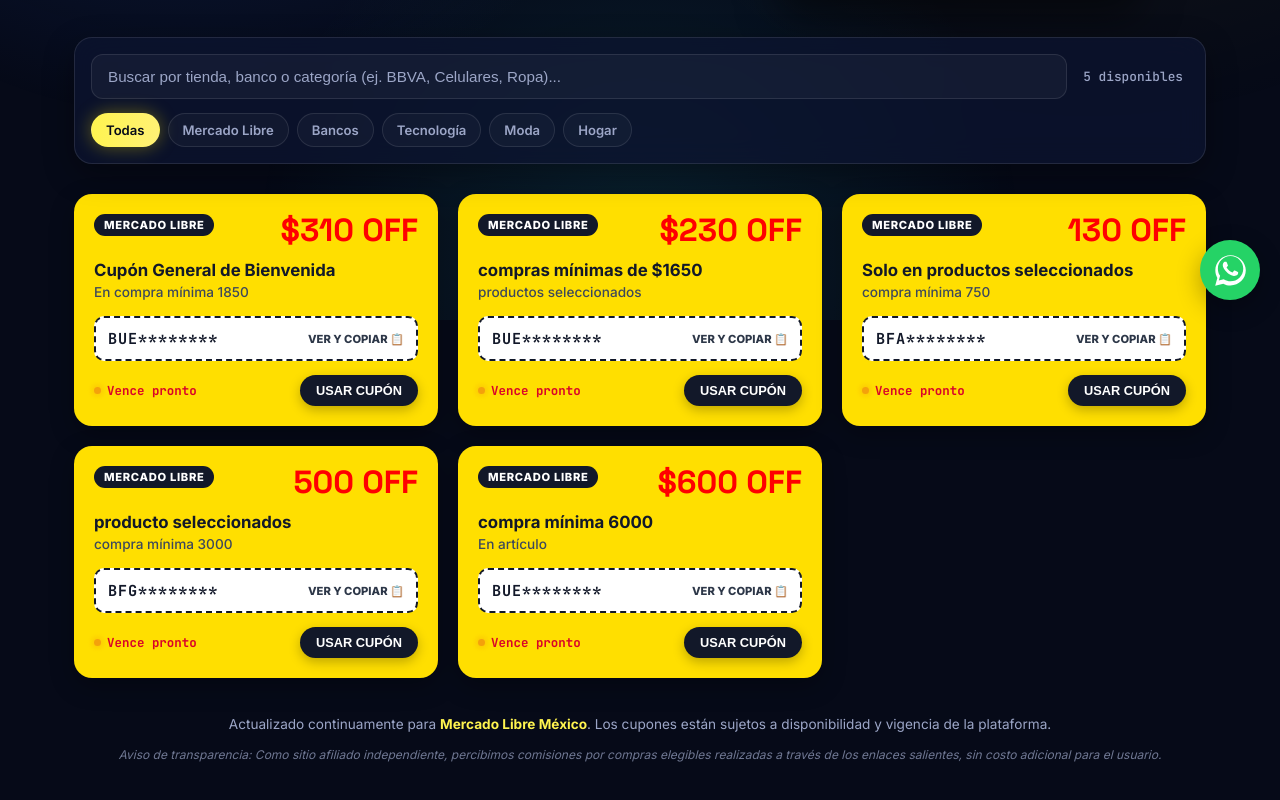
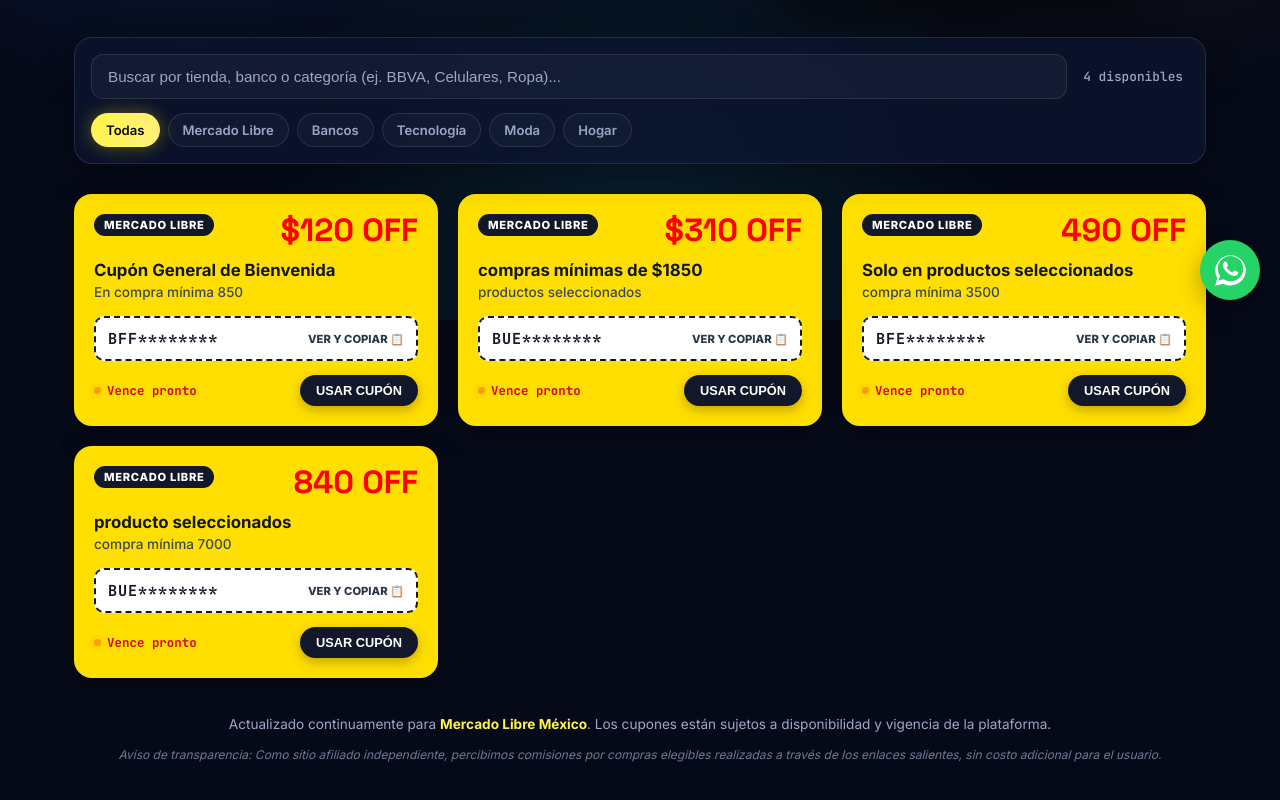
Before and after one commit to supershopperML/CUPONVIRAL4, a plain HTML site: page index.html in a window 1280 px wide. Shown: the part 480-1280 px from the top of the page. Drawn offline with Linux system fonts and the light colour scheme.

Commit message:
Update discount values and status in index.html

```diff
--- a/index.html
+++ b/index.html
@@ -529,10 +529,10 @@ const cupones = [
     id: 1,
     categoria: "mercadolibre",
     categoriaLabel: "Mercado Libre",
-    descuento: "$310 OFF",
+    descuento: "$120 OFF",
     titulo: "Cupón General de Bienvenida",
-    subtitulo: "En compra mínima 1850",
-    codigo: "BUENFINGO",
+    subtitulo: "En compra mínima 850",
+    codigo: "BFFESTIVAL",
     link: "https://meli.la/2JsYSvo",
     estado: "activo"
   },
@@ -540,10 +540,10 @@ const cupones = [
     id: 2,
     categoria: "mercadolibre",
     categoriaLabel: "Mercado libre",
-    descuento: "$230 OFF",
-    titulo: "compras mínimas de $1650",
+    descuento: "$310 OFF",
+    titulo: "compras mínimas de $1850",
     subtitulo: "productos seleccionados",
-    codigo: "BUENFINPLUS",
+    codigo: "BUENFINGO",
     link: "https://meli.la/1FbSgnK",
     estado: "activo"
   },
@@ -551,10 +551,10 @@ const cupones = [
     id: 3,
     categoria: "mercadolibre",
     categoriaLabel: "Mercado libre",
-    descuento: "130 OFF",
+    descuento: "490 OFF",
     titulo: "Solo en productos seleccionados",
-    subtitulo: "compra mínima 750",
-    codigo: "BFAHORRA",
+    subtitulo: "compra mínima 3500",
+    codigo: "BFEXCLUSIVO",
     link: "https://meli.la/2H3LKFf",
     estado: "activo"
   },
@@ -562,10 +562,10 @@ const cupones = [
     id: 4,
     categoria: "mercadolibre",
     categoriaLabel: "Mercado libre",
-    descuento: "500 OFF",
+    descuento: "840 OFF",
     titulo: "producto seleccionados",
-    subtitulo: "compra mínima 3000",
-    codigo: "BFGRANDE",
+    subtitulo: "compra mínima 7000",
+    codigo: "BUENFINSALE",
     link: "https://meli.la/2tuxs1q",
     estado: "activo"
   },
@@ -578,7 +578,7 @@ const cupones = [
     subtitulo: "En artículo",
     codigo: "BUENFINHOT",
     link: "https://meli.la/1ycNCD2",
-    estado: "activo"
+    estado: "inactivo"
   },
   {
     id: 5,
```
